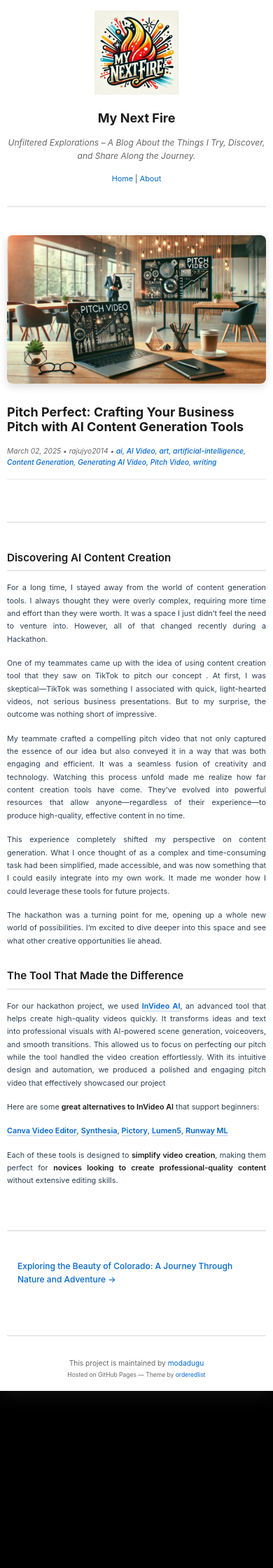
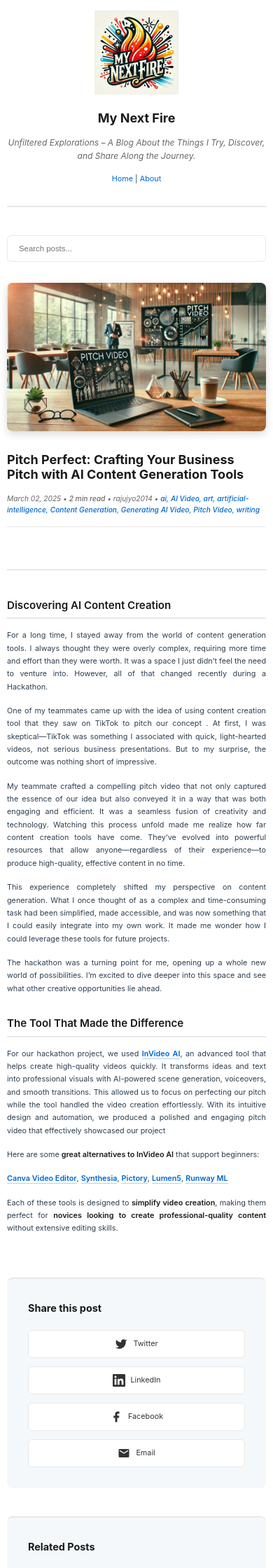
Before and after one commit to modadugu/mynextfire, a Jekyll site: the page built from _posts/2025-03-02-pitch-perfect-crafting-your-business-pitch-with-ai.md, in a window 390 px wide. Shown: the top 2240 px of the page at 70% size. Built offline with Jekyll 4.4.1, drawn with Linux system fonts in a browser that asks for light colours; before the commit the page ends 1987 px from its top, so only the background shows below that; some of the changed text lies outside the part shown.

Commit message:
improved features and styles

```diff
--- /dev/null
+++ b/_includes/newsletter.html
@@ -0,0 +1,10 @@
+<div class="newsletter">
+  <h3>Stay Updated</h3>
+  <p>Get notified when I publish new posts about my explorations and discoveries.</p>
+  <form action="https://formspree.io/f/YOUR_FORM_ID" method="POST" class="newsletter-form">
+    <input type="email" name="email" placeholder="Enter your email" required>
+    <input type="hidden" name="_subject" value="New Newsletter Subscription from My Next Fire">
+    <button type="submit">Subscribe</button>
+  </form>
+  <p class="newsletter-note"><small>No spam, unsubscribe anytime.</small></p>
+</div>
--- /dev/null
+++ b/_includes/related-posts.html
@@ -0,0 +1,37 @@
+{% assign maxRelated = 3 %}
+{% assign minCommonTags = 1 %}
+{% assign maxRelatedCounter = 0 %}
+
+{% for post in site.posts %}
+  {% if post.url != page.url %}
+    {% assign sameTagCount = 0 %}
+    {% assign commonTags = '' %}
+    {% for tag in post.tags %}
+      {% if page.tags contains tag %}
+        {% assign sameTagCount = sameTagCount | plus: 1 %}
+      {% endif %}
+    {% endfor %}
+    {% if sameTagCount >= minCommonTags %}
+      {% assign relatedPosts = relatedPosts | append: post.url | append: '|' | append: post.title | append: '||' %}
+      {% assign maxRelatedCounter = maxRelatedCounter | plus: 1 %}
+      {% if maxRelatedCounter >= maxRelated %}
+        {% break %}
+      {% endif %}
+    {% endif %}
+  {% endif %}
+{% endfor %}
+
+{% if maxRelatedCounter > 0 %}
+<div class="related-posts">
+  <h3>Related Posts</h3>
+  <ul>
+    {% assign relatedArray = relatedPosts | split: '||' %}
+    {% for item in relatedArray limit: maxRelated %}
+      {% if item != '' %}
+        {% assign parts = item | split: '|' %}
+        <li><a href="{{ parts[0] | relative_url }}">{{ parts[1] }}</a></li>
+      {% endif %}
+    {% endfor %}
+  </ul>
+</div>
+{% endif %}
--- /dev/null
+++ b/_includes/social-share.html
@@ -0,0 +1,21 @@
+<div class="social-share">
+  <h3>Share this post</h3>
+  <div class="share-buttons">
+    <a href="https://twitter.com/intent/tweet?text={{ page.title | url_encode }}&url={{ site.url }}{{ page.url | url_encode }}" target="_blank" rel="noopener noreferrer" class="share-btn share-twitter" title="Share on Twitter">
+      <svg width="24" height="24" viewBox="0 0 24 24" fill="currentColor"><path d="M23 3a10.9 10.9 0 01-3.14 1.53 4.48 4.48 0 00-7.86 3v1A10.66 10.66 0 013 4s-4 9 5 13a11.64 11.64 0 01-7 2c9 5 20 0 20-11.5a4.5 4.5 0 00-.08-.83A7.72 7.72 0 0023 3z"/></svg>
+      Twitter
+    </a>
+    <a href="https://www.linkedin.com/sharing/share-offsite/?url={{ site.url }}{{ page.url | url_encode }}" target="_blank" rel="noopener noreferrer" class="share-btn share-linkedin" title="Share on LinkedIn">
+      <svg width="24" height="24" viewBox="0 0 24 24" fill="currentColor"><path d="M20.447 20.452h-3.554v-5.569c0-1.328-.027-3.037-1.852-3.037-1.853 0-2.136 1.445-2.136 2.939v5.667H9.351V9h3.414v1.561h.046c.477-.9 1.637-1.85 3.37-1.85 3.601 0 4.267 2.37 4.267 5.455v6.286zM5.337 7.433c-1.144 0-2.063-.926-2.063-2.065 0-1.138.92-2.063 2.063-2.063 1.14 0 2.064.925 2.064 2.063 0 1.139-.925 2.065-2.064 2.065zm1.782 13.019H3.555V9h3.564v11.452zM22.225 0H1.771C.792 0 0 .774 0 1.729v20.542C0 23.227.792 24 1.771 24h20.451C23.2 24 24 23.227 24 22.271V1.729C24 .774 23.2 0 22.222 0h.003z"/></svg>
+      LinkedIn
+    </a>
+    <a href="https://www.facebook.com/sharer/sharer.php?u={{ site.url }}{{ page.url | url_encode }}" target="_blank" rel="noopener noreferrer" class="share-btn share-facebook" title="Share on Facebook">
+      <svg width="24" height="24" viewBox="0 0 24 24" fill="currentColor"><path d="M18 2h-3a5 5 0 00-5 5v3H7v4h3v8h4v-8h3l1-4h-4V7a1 1 0 011-1h3z"/></svg>
+      Facebook
+    </a>
+    <a href="mailto:?subject={{ page.title | url_encode }}&body={{ site.url }}{{ page.url | url_encode }}" class="share-btn share-email" title="Share via Email">
+      <svg width="24" height="24" viewBox="0 0 24 24" fill="currentColor"><path d="M20 4H4c-1.1 0-1.99.9-1.99 2L2 18c0 1.1.9 2 2 2h16c1.1 0 2-.9 2-2V6c0-1.1-.9-2-2-2zm0 4l-8 5-8-5V6l8 5 8-5v2z"/></svg>
+      Email
+    </a>
+  </div>
+</div>
--- a/_layouts/default.html
+++ b/_layouts/default.html
@@ -29,27 +29,28 @@
             </nav>
           </div>
         </div>
-
-        {% if site.show_downloads %}
-        <ul class="downloads">
-          <li><a href="{{ site.github.zip_url }}">Download <strong>ZIP File</strong></a></li>
-          <li><a href="{{ site.github.tar_url }}">Download <strong>TAR Ball</strong></a></li>
-          <li><a href="{{ site.github.repository_url }}">View On <strong>GitHub</strong></a></li>
-        </ul>
-        {% endif %}
       </header>
+      <div class="search-container">
+        <input type="text" id="search-input" class="search-box" placeholder="Search posts...">
+        <div id="search-results" class="search-results"></div>
+      </div>
       <section>
 
       {{ content }}
 
       </section>
       <footer>
-        {% if site.github.is_project_page %}
-        <p>This project is maintained by <a href="{{ site.github.owner_url }}">{{ site.github.owner_name }}</a></p>
-        {% endif %}
-        <p><small>Hosted on GitHub Pages &mdash; Theme by <a href="https://github.com/orderedlist">orderedlist</a></small></p>
+        {% include newsletter.html %}
+        <div class="footer-links">
+          <a href="{{ "/" | absolute_url }}">Home</a> |
+          <a href="{{ "/about/" | absolute_url }}">About</a> |
+          <a href="{{ "/feed.xml" | absolute_url }}">RSS Feed</a>
+        </div>
+        <p><small>&copy; {{ site.time | date: '%Y' }} {{ site.title }}. All rights reserved.</small></p>
+        <p><small>Hosted on GitHub Pages</small></p>
       </footer>
     </div>
     <script src="{{ "/assets/js/scale.fix.js" | relative_url }}"></script>
+    <script src="{{ "/assets/js/search.js" | relative_url }}"></script>
   </body>
 </html>
--- a/_layouts/home.html
+++ b/_layouts/home.html
@@ -3,6 +3,8 @@
 ---
 
 {{ content }}
+
+{% include newsletter.html %}
 
 <h2>Blog Posts</h2>
 
@@ -27,7 +29,7 @@
               {% endif %}
             </p>
             {% if post.excerpt %}
-              <div class="post-excerpt">{{ post.excerpt }}</div>
+              <div class="post-excerpt">{{ post.excerpt }} <a href="{{ post.url | relative_url }}" class="read-more">Read more →</a></div>
             {% endif %}
           </div>
         </div>
--- a/_layouts/post.html
+++ b/_layouts/post.html
@@ -12,6 +12,9 @@
     <h1 class="post-title">{{ page.title }}</h1>
     <p class="post-meta">
       <time datetime="{{ page.date | date_to_xmlschema }}">{{ page.date | date: "%B %d, %Y" }}</time>
+      {% assign words = content | number_of_words %}
+      {% assign reading_time = words | divided_by: 200.0 | ceil %}
+      • <span class="reading-time">{{ reading_time }} min read</span>
       {% if page.author %} • <span>{{ page.author }}</span>{% endif %}
       {% if page.tags.size > 0 %}
         • <span class="tags">
@@ -28,6 +31,10 @@
   </div>
 </article>
 
+{% include social-share.html %}
+
+{% include related-posts.html %}
+
 <div class="post-navigation">
   {% if page.previous %}
     <a href="{{ page.previous.url | relative_url }}" class="prev">← {{ page.previous.title }}</a>
--- a/assets/css/style.css
+++ b/assets/css/style.css
@@ -408,11 +408,245 @@
   font-size: 0.95em;
 }
 
+.post-item .read-more {
+  color: #0066cc;
+  text-decoration: none;
+  font-weight: 500;
+  margin-left: 8px;
+}
+
+.post-item .read-more:hover {
+  text-decoration: underline;
+}
+
 h2 {
   font-size: 1.8em;
   color: #1a1a1a;
   margin-bottom: 25px;
   font-weight: 600;
+}
+
+/* Reading Time */
+.reading-time {
+  color: #666;
+  font-weight: 500;
+}
+
+/* Social Sharing */
+.social-share {
+  margin: 40px 0;
+  padding: 30px;
+  background-color: #f5f8fa;
+  border-radius: 8px;
+  border-top: 2px solid #e8e8e8;
+}
+
+.social-share h3 {
+  font-size: 1.2em;
+  margin-bottom: 20px;
+  color: #1a1a1a;
+}
+
+.share-buttons {
+  display: flex;
+  flex-wrap: wrap;
+  gap: 12px;
+}
+
+.share-btn {
+  display: inline-flex;
+  align-items: center;
+  gap: 8px;
+  padding: 10px 16px;
+  background-color: #ffffff;
+  color: #333;
+  text-decoration: none;
+  border-radius: 6px;
+  border: 1px solid #e8e8e8;
+  transition: all 0.3s ease;
+  font-size: 0.9em;
+}
+
+.share-btn:hover {
+  transform: translateY(-2px);
+  box-shadow: 0 4px 8px rgba(0,0,0,0.1);
+  text-decoration: none;
+}
+
+.share-btn svg {
+  width: 18px;
+  height: 18px;
+}
+
+.share-twitter:hover {
+  background-color: #1DA1F2;
+  color: #ffffff;
+  border-color: #1DA1F2;
+}
+
+.share-linkedin:hover {
+  background-color: #0077B5;
+  color: #ffffff;
+  border-color: #0077B5;
+}
+
+.share-facebook:hover {
+  background-color: #4267B2;
+  color: #ffffff;
+  border-color: #4267B2;
+}
+
+.share-email:hover {
+  background-color: #0066cc;
+  color: #ffffff;
+  border-color: #0066cc;
+}
+
+/* Related Posts */
+.related-posts {
+  margin: 40px 0;
+  padding: 30px;
+  background-color: #f5f8fa;
+  border-radius: 8px;
+  border-top: 2px solid #e8e8e8;
+}
+
+.related-posts h3 {
+  font-size: 1.2em;
+  margin-bottom: 20px;
+  color: #1a1a1a;
+}
+
+.related-posts ul {
+  list-style: none;
+  padding: 0;
+}
+
+.related-posts li {
+  margin-bottom: 12px;
+  padding-left: 20px;
+  position: relative;
+}
+
+.related-posts li:before {
+  content: "→";
+  position: absolute;
+  left: 0;
+  color: #0066cc;
+}
+
+.related-posts a {
+  color: #0066cc;
+  text-decoration: none;
+}
+
+.related-posts a:hover {
+  text-decoration: underline;
+}
+
+/* Newsletter */
+.newsletter {
+  margin: 40px 0;
+  padding: 30px;
+  background-color: #f5f8fa;
+  border-radius: 8px;
+  border-left: 4px solid #0066cc;
+  text-align: center;
+}
+
+.newsletter h3 {
+  font-size: 1.3em;
+  margin-bottom: 10px;
+  color: #1a1a1a;
+}
+
+.newsletter p {
+  margin-bottom: 20px;
+  color: #666;
+  font-size: 0.95em;
+}
+
+.newsletter-form {
+  display: flex;
+  gap: 10px;
+  max-width: 400px;
+  margin: 0 auto;
+  flex-wrap: wrap;
+  justify-content: center;
+}
+
+.newsletter-form input[type="email"] {
+  flex: 1;
+  min-width: 200px;
+  padding: 12px 16px;
+  border: 1px solid #e8e8e8;
+  border-radius: 6px;
+  font-size: 0.95em;
+}
+
+.newsletter-form button {
+  padding: 12px 24px;
+  background-color: #0066cc;
+  color: #ffffff;
+  border: none;
+  border-radius: 6px;
+  font-size: 0.95em;
+  font-weight: 500;
+  cursor: pointer;
+  transition: background-color 0.3s ease;
+}
+
+.newsletter-form button:hover {
+  background-color: #0052a3;
+}
+
+.newsletter-note {
+  margin-top: 10px;
+  color: #999;
+  font-size: 0.85em;
+}
+
+/* Footer Links */
+.footer-links {
+  margin: 20px 0;
+  font-size: 0.9em;
+}
+
+.footer-links a {
+  color: #0066cc;
+  text-decoration: none;
+}
+
+.footer-links a:hover {
+  text-decoration: underline;
+}
+
+/* Search */
+.search-container {
+  margin: 30px 0;
+}
+
+.search-box {
+  width: 100%;
+  max-width: 400px;
+  padding: 12px 16px;
+  border: 1px solid #e8e8e8;
+  border-radius: 6px;
+  font-size: 0.95em;
+}
+
+.search-results {
+  margin-top: 20px;
+}
+
+.search-results .post-item {
+  margin-bottom: 20px;
+}
+
+.search-no-results {
+  padding: 30px;
+  text-align: center;
+  color: #666;
 }
 
 /* Responsive design */
@@ -521,4 +755,22 @@
     align-items: center;
     text-align: center;
   }
+
+  .share-buttons {
+    flex-direction: column;
+  }
+
+  .share-btn {
+    width: 100%;
+    justify-content: center;
+  }
+
+  .newsletter-form {
+    flex-direction: column;
+  }
+
+  .newsletter-form input[type="email"],
+  .newsletter-form button {
+    width: 100%;
+  }
 }
--- /dev/null
+++ b/search.json
@@ -0,0 +1,16 @@
+---
+layout: null
+---
+
+[
+  {% for post in site.posts %}
+  {
+    "title": {{ post.title | jsonify }},
+    "url": {{ post.url | jsonify }},
+    "excerpt": {{ post.excerpt | default: "" | jsonify }},
+    "date": {{ post.date | date: "%B %d, %Y" | jsonify }},
+    "tags": {{ post.tags | jsonify }},
+    "content": {{ post.content | strip_html | truncatewords: 100 | jsonify }}
+  }{% unless forloop.last %},{% endunless %}
+  {% endfor %}
+]
```
Also changed, not shown: _includes/reading-time.html (added, +7 -0 lines), assets/js/search.js (added, +70 -0 lines).
